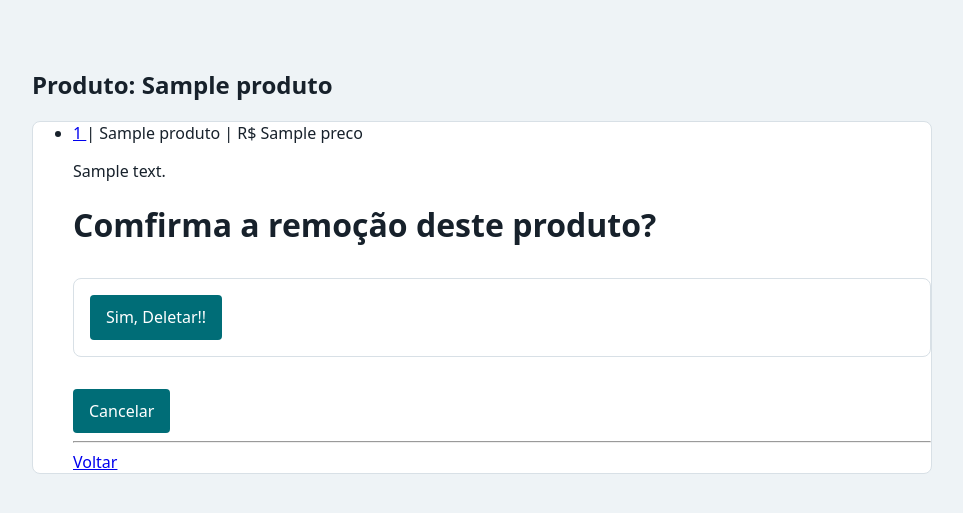
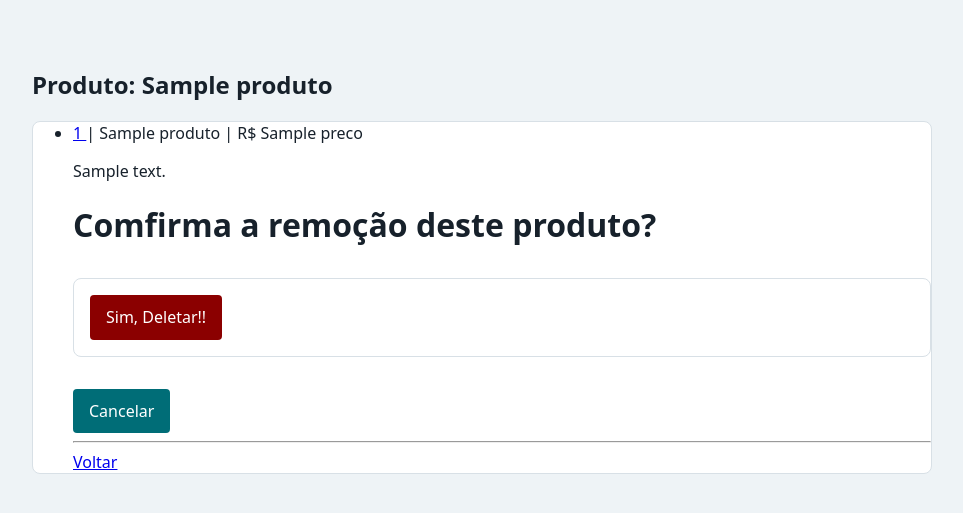
Before and after one commit to apollen27983/Laravel_project, a PHP site: template src/views/templates/produtos/delete.phtml in a window 1280 px wide. Shown: the top 513 px of the page, without its empty margins (158-1121 px from the left). Run offline with PHP 8.4, Linux system fonts and the light colour scheme; the template is opened without the code that fills it: most values are stand-ins (such as "Sample title", 1, 10 or a date in 2020).

Commit message:
refactor: altera cor de fundo do botão de deletar

```diff
--- a/src/views/templates/produtos/delete.phtml
+++ b/src/views/templates/produtos/delete.phtml
@@ -38,7 +38,7 @@
                 <h1>Comfirma a remoção deste produto?</h1>
                 <form action="/produtos/remove" method="post">
                     <input type="hidden" name="id" value="<?php echo $produto['id_prod']?>">
-                    <button>Sim, Deletar!!</button>
+                    <button style="background-color:darkred;">Sim, Deletar!!</button>
                 </form>
                  <a href="/produtos"><button>Cancelar</button></a>
 			</div>
```
